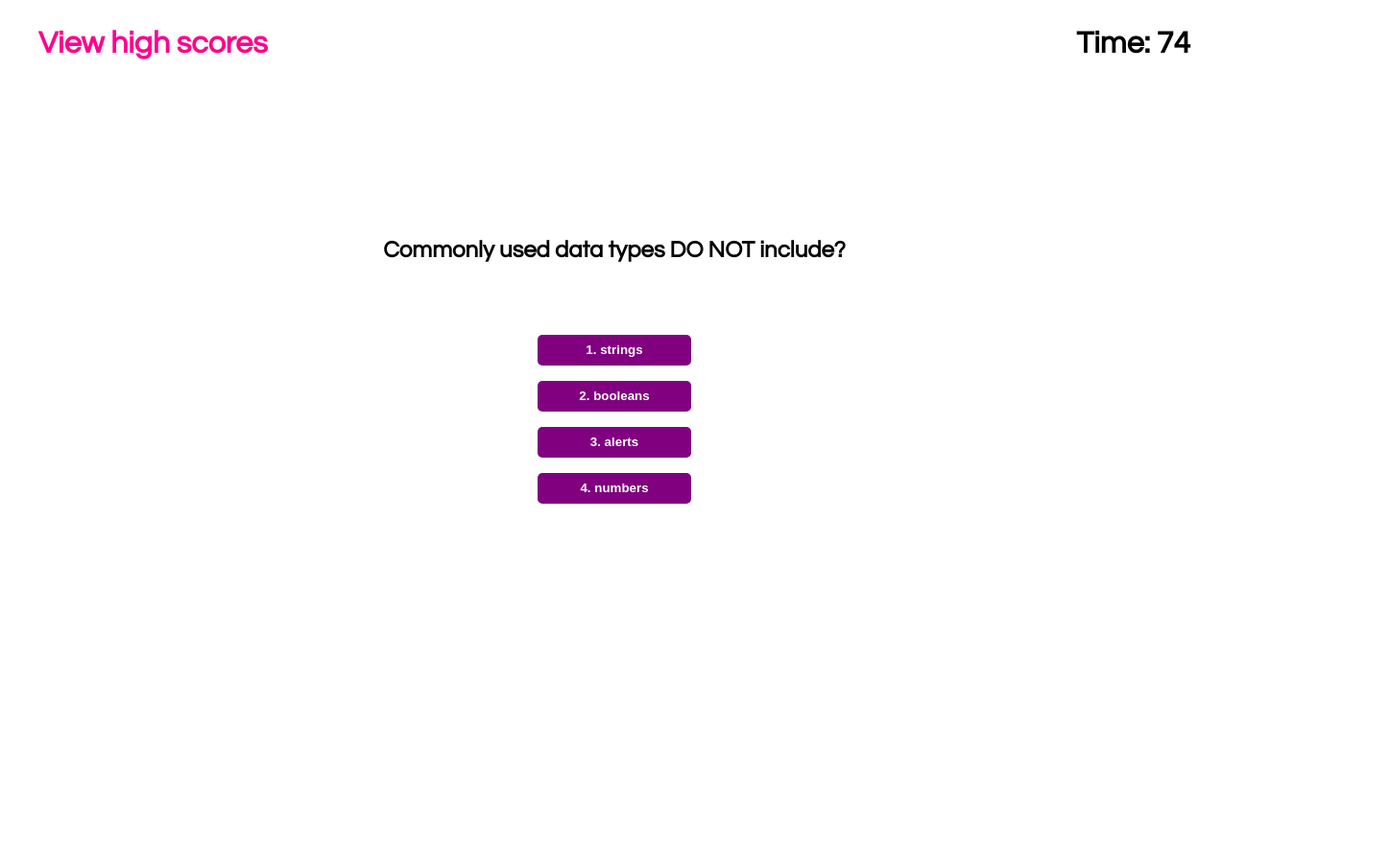
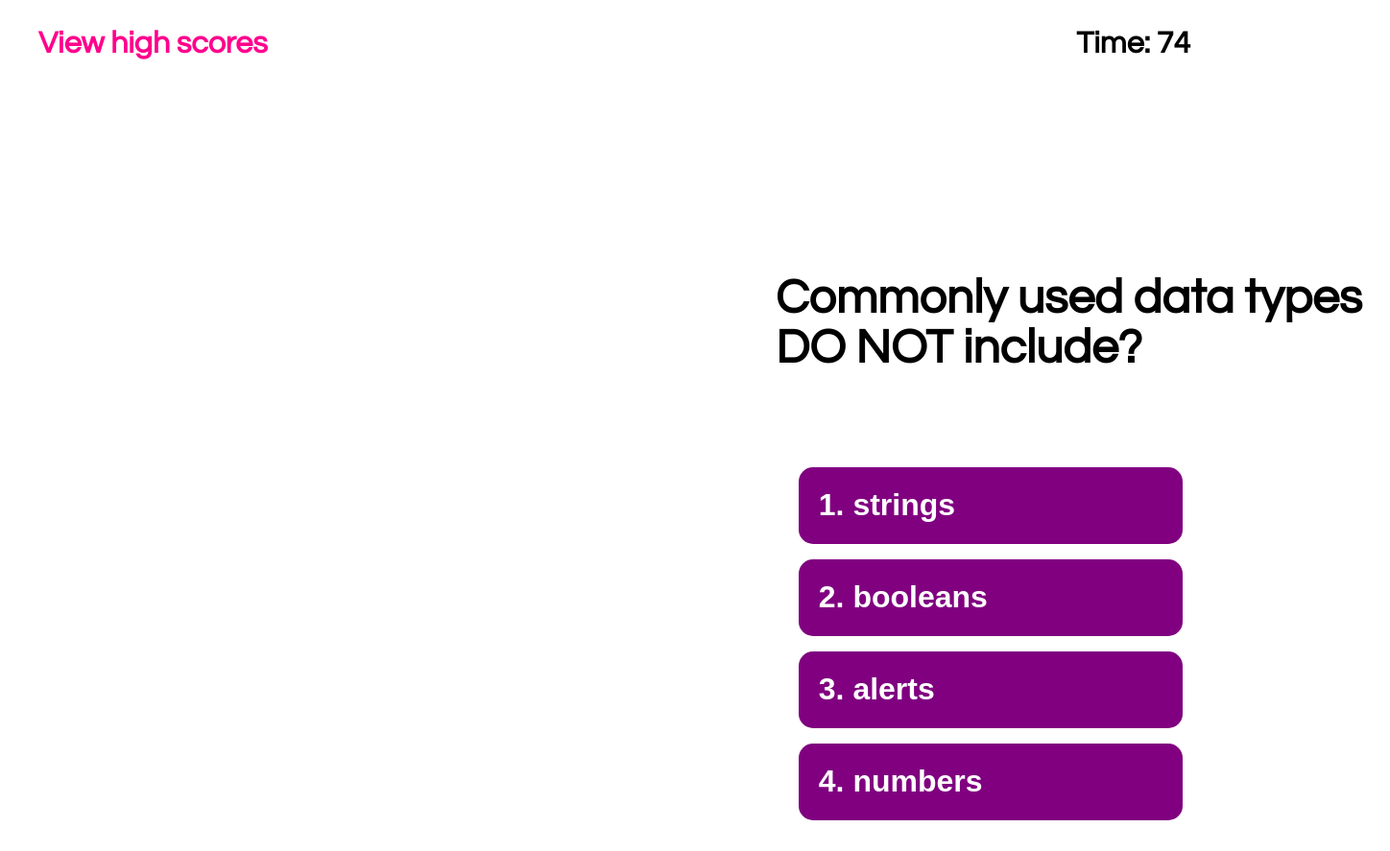
Before and after one commit to raaba241/programming-quiz-, a plain HTML site: page index.html in a window 1280 px wide. Both pictures are taken after a click on the button "Start". Shown: the whole page at 96% size, 1448 px wide, since content can reach past the window. Before the commit the page ends 800 px from the top, so only its background shows below. Drawn offline with Linux system fonts and the light colour scheme.

Commit message:
styled buttons and text

```diff
--- a/assets/css/style.css
+++ b/assets/css/style.css
@@ -18,9 +18,18 @@ main {
     display: flex;
     flex-direction: column;
     justify-content: center;
-    align-items: center;
-    padding: 9rem;
+    align-items: start;
+    padding-top: 10rem;
+    padding-left: 50rem;
+    width: 40rem;
 }
+
+main #answers {
+    display: flex;
+    justify-content: start;
+    align-items: start;
+}
+
 
 button {
     background-color: purple;
@@ -28,7 +37,7 @@ button {
     width: 10rem;
     height: 2rem;
     border: 0rem;
-    border-radius: 5px;
+    border-radius: 15px;
     font-weight: bold;
 }
 
@@ -52,3 +61,13 @@ button:hover {
 #answers button{
     margin: 0.5rem;
 }
+
+.answers-button {
+    padding-left: 1.3rem;
+    font-size: 2rem;
+
+}
+
+#question {
+    font-size: 50px;
+}
--- a/assets/js/script.js
+++ b/assets/js/script.js
@@ -81,13 +81,44 @@ function quizLoader() {
     answerEl.innerHTML =
       "<button id='answer1'></button><button id='answer2'></button><button id='answer3'></button><button id='answer4'></button>";
     var a_ans = document.getElementById("answer1");
+
     a_ans.innerText = quizQNA[questionCounter].a;
-    var b_ans = document.getElementById("answer2");
+    a_ans.className = "answers-button";
+    a_ans.style.width = "25rem";
+    a_ans.style.height = "5rem";
+    a_ans.style.display = "flex"
+    a_ans.style.alignItems = "center"
+
+    var b_ans = document.getElementById("answer2");4
     b_ans.innerText = quizQNA[questionCounter].b;
+    b_ans.className = "answers-button";
+    b_ans.style.width = "25rem";
+    b_ans.style.height = "5rem";
+    b_ans.style.display = "flex"
+    b_ans.style.alignItems = "center"
+
+
+
     var c_ans = document.getElementById("answer3");
     c_ans.innerText = quizQNA[questionCounter].c;
+    c_ans.className = "answers-button";
+    c_ans.style.width = "25rem";
+    c_ans.style.height = "5rem";
+    c_ans.style.display = "flex"
+    c_ans.style.alignItems = "center"
+
+
+
     var d_ans = document.getElementById("answer4");
     d_ans.innerText = quizQNA[questionCounter].d;
+    d_ans.className = "answers-button";
+    d_ans.style.width = "25rem";
+    d_ans.style.height = "5rem";
+    d_ans.style.display = "flex"
+    d_ans.style.alignItems = "center"
+
+
+
 
     // if a button is clicked, it'll move on to the next question
 
@@ -122,9 +153,9 @@ function quizLoader() {
       } else console.log("you're wrong");
       questionCounter++;
       quizLoader();
-    })
-  } else{
-    questionEl.innerText = "Done!"
-    answerEl.innerHTML = points + "/50"
+    });
+  } else {
+    questionEl.innerText = "Done!";
+    answerEl.innerHTML = points + "/50";
   }
 }
```
